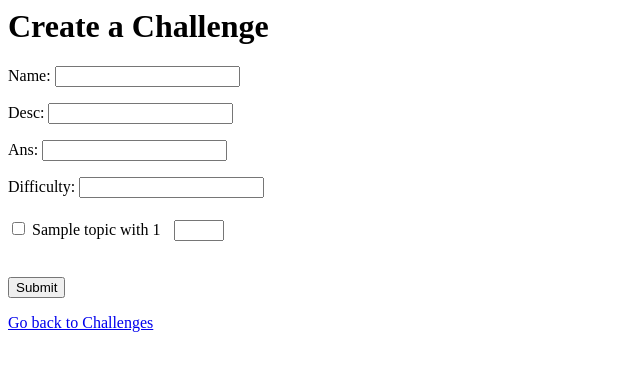
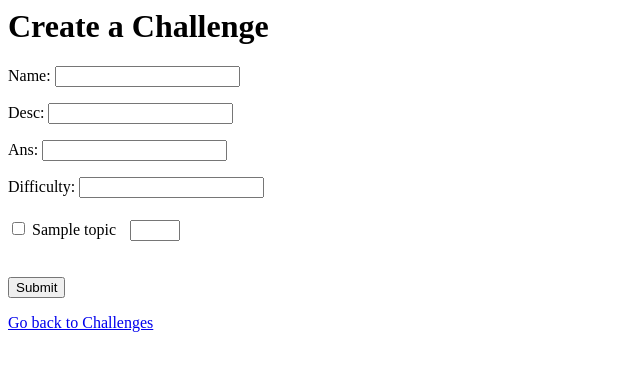
Before and after one commit to modanhan/cpsc471, a Django app: template mysite/challenge/templates/challenge/create.html in a window 1280 px wide. Shown: the top 371 px of the page, without its empty margins (0-640 px from the left). Run offline with Django 3.2, Linux system fonts and the light colour scheme; the template is opened without the code that fills it: values that come from a table or form of the project are taken from there, others are empty; tables that the repository leaves empty hold one stand-in row (values such as "Sample post").

Commit message:
last minute changes

```diff
--- a/mysite/challenge/templates/challenge/create.html
+++ b/mysite/challenge/templates/challenge/create.html
@@ -12,7 +12,7 @@
                 {% for t in topics %}
                     <span style="display:block; height: 5px"></span>
                     <input type="checkbox" name="choice" id="choice{{t.id}}" value="{{t.id}}"/>
-                    <label for="choice{{ forloop.counter }}">{{t.name}} with {{t.id}}</label><span style="display:inline-block; width: 10px"></span>
+                    <label for="choice{{ forloop.counter }}">{{t.name}}</label><span style="display:inline-block; width: 10px"></span>
                     <input type="number" step="0.1" name="weight" style="width: 50px"><br>
                 {% endfor %}
             {% else %}
```
